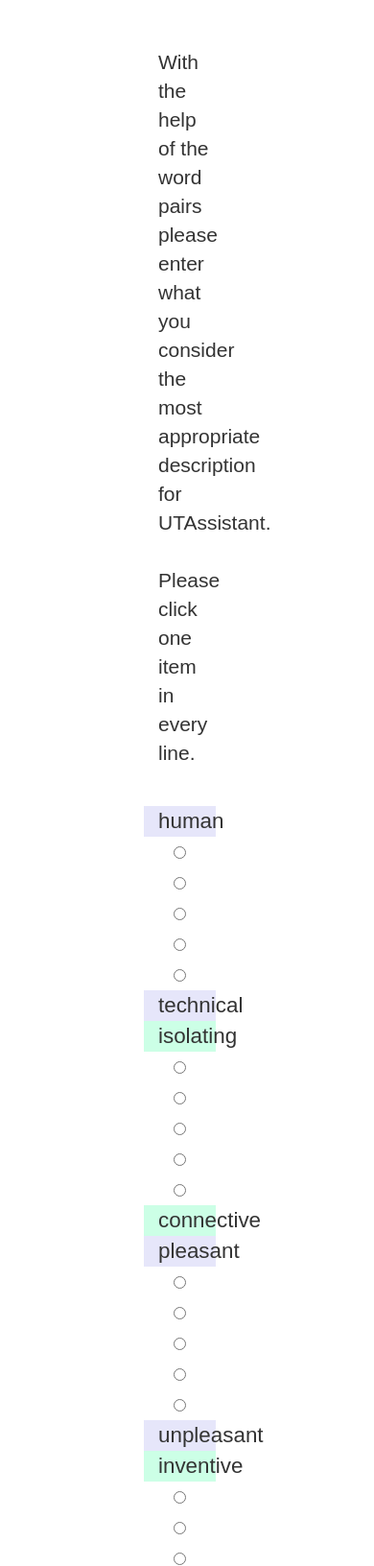
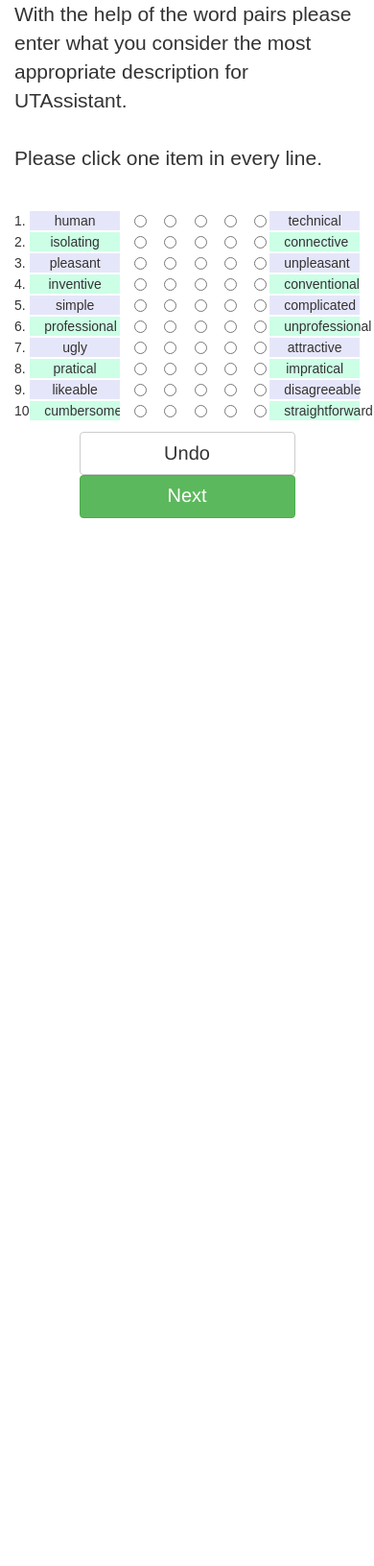
Before and after one commit to buppa93/ium, a PHP site: page /attrakdiff/attrak1.php in a window 390 px wide; the page is wider, and only the part inside the window is pictured. Shown: the top 1632 px of that part at 96% size. After the commit the page ends 540 px from the top of that part, so only its background shows below. Run offline with PHP 8.4, Linux system fonts and the light colour scheme; some libraries are stand-ins or nearby versions.

Commit message:
responsive attrakdiff

```diff
--- a/attrakdiff/attrak1.php
+++ b/attrakdiff/attrak1.php
@@ -4,6 +4,7 @@
         <meta name="viewport" content="width=device-width, initial-scale=1">
         <link rel="stylesheet" href="http://maxcdn.bootstrapcdn.com/bootstrap/3.3.5/css/bootstrap.min.css">
         <link rel="stylesheet" href="./css/attrak.css">
+        <link rel="stylesheet" href="./css/small-device.css">
         <script src="https://ajax.googleapis.com/ajax/libs/jquery/1.11.3/jquery.min.js"></script>
         <script src="http://maxcdn.bootstrapcdn.com/bootstrap/3.3.5/js/bootstrap.min.js"></script>
         <script>
@@ -41,94 +42,104 @@
                  <br><br>
              </p>
              <div class="row">
-                <div class="col-lg-3" style="background-color:lavender;">human </div>
-                <div class="col-lg-1" style="background-color:white;"><input type="radio" name="a1" value="1"></div>
-                <div class="col-lg-1" style="background-color:white;"><input type="radio" name="a1" value="2"></div>
-                <div class="col-lg-1" style="background-color:white;"><input type="radio" name="a1" value="3"></div>
-                <div class="col-lg-1" style="background-color:white;"><input type="radio" name="a1" value="4"></div>
-                <div class="col-lg-1" style="background-color:white;"><input type="radio" name="a1" value="5"></div>
-                <div class="col-lg-3" style="background-color:lavender;">technical</div>
+                <div class="col-lg-1 col-sm-1 col-xs-1" style="background-color:white;">1.</div>
+                <div class="col-lg-3 col-sm-3 col-xs-3" style="background-color:lavender;">human </div>
+                <div class="col-lg-1 col-sm-1 col-xs-1" style="background-color:white;"><input type="radio" name="a1" value="1"></div>
+                <div class="col-lg-1 col-sm-1 col-xs-1" style="background-color:white;"><input type="radio" name="a1" value="2"></div>
+                <div class="col-lg-1 col-sm-1 col-xs-1" style="background-color:white;"><input type="radio" name="a1" value="3"></div>
+                <div class="col-lg-1 col-sm-1 col-xs-1" style="background-color:white;"><input type="radio" name="a1" value="4"></div>
+                <div class="col-lg-1 col-sm-1 col-xs-1" style="background-color:white;"><input type="radio" name="a1" value="5"></div>
+                <div class="col-lg-3 col-sm-3 col-xs-3" style="background-color:lavender;">technical</div>
              </div>
              <div class="row">
-                <div class="col-lg-3" style="background-color: #ccffe6;">isolating</div>
-                <div class="col-lg-1" style="background-color:white;"><input type="radio" name="a2" value="1"></div>
-                <div class="col-lg-1" style="background-color:white;"><input type="radio" name="a2" value="2"></div>
-                <div class="col-lg-1" style="background-color:white;"><input type="radio" name="a2" value="3"></div>
-                <div class="col-lg-1" style="background-color:white;"><input type="radio" name="a2" value="4"></div>
-                <div class="col-lg-1" style="background-color:white;"><input type="radio" name="a2" value="5"></div>
-                <div class="col-lg-3" style="background-color: #ccffe6;">connective</div>
+                <div class="col-lg-1 col-sm-1 col-xs-1" style="background-color:white;">2.</div>
+                <div class="col-lg-3 col-sm-3 col-xs-3" style="background-color: #ccffe6;">isolating</div>
+                <div class="col-lg-1 col-sm-1 col-xs-1" style="background-color:white;"><input type="radio" name="a2" value="1"></div>
+                <div class="col-lg-1 col-sm-1 col-xs-1" style="background-color:white;"><input type="radio" name="a2" value="2"></div>
+                <div class="col-lg-1 col-sm-1 col-xs-1" style="background-color:white;"><input type="radio" name="a2" value="3"></div>
+                <div class="col-lg-1 col-sm-1 col-xs-1" style="background-color:white;"><input type="radio" name="a2" value="4"></div>
+                <div class="col-lg-1 col-sm-1 col-xs-1" style="background-color:white;"><input type="radio" name="a2" value="5"></div>
+                <div class="col-lg-3 col-sm-3 col-xs-3" style="background-color: #ccffe6;">connective</div>
              </div>
              <div class="row">
-                <div class="col-lg-3" style="background-color:lavender;">pleasant</div>
-                <div class="col-lg-1" style="background-color:white;"><input type="radio" name="a3" value="1"></div>
-                <div class="col-lg-1" style="background-color:white;"><input type="radio" name="a3" value="2"></div>
-                <div class="col-lg-1" style="background-color:white;"><input type="radio" name="a3" value="3"></div>
-                <div class="col-lg-1" style="background-color:white;"><input type="radio" name="a3" value="4"></div>
-                <div class="col-lg-1" style="background-color:white;"><input type="radio" name="a3" value="5"></div>
-                <div class="col-lg-3" style="background-color:lavender;">unpleasant</div>
+                <div class="col-lg-1 col-sm-1 col-xs-1" style="background-color:white;">3.</div>
+                <div class="col-lg-3 col-sm-3 col-xs-3" style="background-color:lavender;">pleasant</div>
+                <div class="col-lg-1 col-sm-1 col-xs-1" style="background-color:white;"><input type="radio" name="a3" value="1"></div>
+                <div class="col-lg-1 col-sm-1 col-xs-1" style="background-color:white;"><input type="radio" name="a3" value="2"></div>
+                <div class="col-lg-1 col-sm-1 col-xs-1" style="background-color:white;"><input type="radio" name="a3" value="3"></div>
+                <div class="col-lg-1 col-sm-1 col-xs-1" style="background-color:white;"><input type="radio" name="a3" value="4"></div>
+                <div class="col-lg-1 col-sm-1 col-xs-1" style="background-color:white;"><input type="radio" name="a3" value="5"></div>
+                <div class="col-lg-3 col-sm-3 col-xs-3" style="background-color:lavender;">unpleasant</div>
              </div>
              <div class="row">
-                <div class="col-lg-3" style="background-color: #ccffe6;">inventive</div>
-                <div class="col-lg-1" style="background-color:white;"><input type="radio" name="a4" value="1"></div>
-                <div class="col-lg-1" style="background-color:white;"><input type="radio" name="a4" value="2"></div>
-                <div class="col-lg-1" style="background-color:white;"><input type="radio" name="a4" value="3"></div>
-                <div class="col-lg-1" style="background-color:white;"><input type="radio" name="a4" value="4"></div>
-                <div class="col-lg-1" style="background-color:white;"><input type="radio" name="a4" value="5"></div>
-                <div class="col-lg-3" style="background-color: #ccffe6;">conventional</div>
+                <div class="col-lg-1 col-sm-1 col-xs-1" style="background-color:white;">4.</div>
+                <div class="col-lg-3 col-sm-3 col-xs-3" style="background-color: #ccffe6;">inventive</div>
+                <div class="col-lg-1 col-sm-1 col-xs-1" style="background-color:white;"><input type="radio" name="a4" value="1"></div>
+                <div class="col-lg-1 col-sm-1 col-xs-1" style="background-color:white;"><input type="radio" name="a4" value="2"></div>
+                <div class="col-lg-1 col-sm-1 col-xs-1" style="background-color:white;"><input type="radio" name="a4" value="3"></div>
+                <div class="col-lg-1 col-sm-1 col-xs-1" style="background-color:white;"><input type="radio" name="a4" value="4"></div>
+                <div class="col-lg-1 col-sm-1 col-xs-1" style="background-color:white;"><input type="radio" name="a4" value="5"></div>
+                <div class="col-lg-3 col-sm-3 col-xs-3" style="background-color: #ccffe6;">conventional</div>
              </div>
              <div class="row">
-                <div class="col-lg-3" style="background-color:lavender;">simple</div>
-                <div class="col-lg-1" style="background-color:white;"><input type="radio" name="a5" value="1"></div>
-                <div class="col-lg-1" style="background-color:white;"><input type="radio" name="a5" value="2"></div>
-                <div class="col-lg-1" style="background-color:white;"><input type="radio" name="a5" value="3"></div>
-                <div class="col-lg-1" style="background-color:white;"><input type="radio" name="a5" value="4"></div>
-                <div class="col-lg-1" style="background-color:white;"><input type="radio" name="a5" value="5"></div>
-                <div class="col-lg-3" style="background-color:lavender;">complicated</div>
+                <div class="col-lg-1 col-sm-1 col-xs-1" style="background-color:white;">5.</div>
+                <div class="col-lg-3 col-sm-3 col-xs-3" style="background-color:lavender;">simple</div>
+                <div class="col-lg-1 col-sm-1 col-xs-1" style="background-color:white;"><input type="radio" name="a5" value="1"></div>
+                <div class="col-lg-1 col-sm-1 col-xs-1" style="background-color:white;"><input type="radio" name="a5" value="2"></div>
+                <div class="col-lg-1 col-sm-1 col-xs-1" style="background-color:white;"><input type="radio" name="a5" value="3"></div>
+                <div class="col-lg-1 col-sm-1 col-xs-1" style="background-color:white;"><input type="radio" name="a5" value="4"></div>
+                <div class="col-lg-1 col-sm-1 col-xs-1" style="background-color:white;"><input type="radio" name="a5" value="5"></div>
+                <div class="col-lg-3 col-sm-3 col-xs-3" style="background-color:lavender;">complicated</div>
              </div>
              <div class="row">
-                <div class="col-lg-3" style="background-color: #ccffe6;">professional</div>
-                <div class="col-lg-1" style="background-color:white;"><input type="radio" name="a6" value="1"></div>
-                <div class="col-lg-1" style="background-color:white;"><input type="radio" name="a6" value="2"></div>
-                <div class="col-lg-1" style="background-color:white;"><input type="radio" name="a6" value="3"></div>
-                <div class="col-lg-1" style="background-color:white;"><input type="radio" name="a6" value="4"></div>
-                <div class="col-lg-1" style="background-color:white;"><input type="radio" name="a6" value="5"></div>
-                <div class="col-lg-3" style="background-color: #ccffe6;">unprofessional</div>
+                <div class="col-lg-1 col-sm-1 col-xs-1" style="background-color:white;">6.</div>
+                <div class="col-lg-3 col-sm-3 col-xs-3" style="background-color: #ccffe6;">professional</div>
+                <div class="col-lg-1 col-sm-1 col-xs-1" style="background-color:white;"><input type="radio" name="a6" value="1"></div>
+                <div class="col-lg-1 col-sm-1 col-xs-1" style="background-color:white;"><input type="radio" name="a6" value="2"></div>
+                <div class="col-lg-1 col-sm-1 col-xs-1" style="background-color:white;"><input type="radio" name="a6" value="3"></div>
+                <div class="col-lg-1 col-sm-1 col-xs-1" style="background-color:white;"><input type="radio" name="a6" value="4"></div>
+                <div class="col-lg-1 col-sm-1 col-xs-1" style="background-color:white;"><input type="radio" name="a6" value="5"></div>
+                <div class="col-lg-3 col-sm-3 col-xs-3" style="background-color: #ccffe6;">unprofessional</div>
              </div>
              <div class="row">
-                <div class="col-lg-3" style="background-color:lavender;">ugly</div>
-                <div class="col-lg-1" style="background-color:white;"><input type="radio" name="a7" value="1"></div>
-                <div class="col-lg-1" style="background-color:white;"><input type="radio" name="a7" value="2"></div>
-                <div class="col-lg-1" style="background-color:white;"><input type="radio" name="a7" value="3"></div>
-                <div class="col-lg-1" style="background-color:white;"><input type="radio" name="a7" value="4"></div>
-                <div class="col-lg-1" style="background-color:white;"><input type="radio" name="a7" value="5"></div>
-                <div class="col-lg-3" style="background-color:lavender;">attractive</div>
+                <div class="col-lg-1 col-sm-1 col-xs-1" style="background-color:white;">7.</div>
+                <div class="col-lg-3 col-sm-3 col-xs-3" style="background-color:lavender;">ugly</div>
+                <div class="col-lg-1 col-sm-1 col-xs-1" style="background-color:white;"><input type="radio" name="a7" value="1"></div>
+                <div class="col-lg-1 col-sm-1 col-xs-1" style="background-color:white;"><input type="radio" name="a7" value="2"></div>
+                <div class="col-lg-1 col-sm-1 col-xs-1" style="background-color:white;"><input type="radio" name="a7" value="3"></div>
+                <div class="col-lg-1 col-sm-1 col-xs-1" style="background-color:white;"><input type="radio" name="a7" value="4"></div>
+                <div class="col-lg-1 col-sm-1 col-xs-1" style="background-color:white;"><input type="radio" name="a7" value="5"></div>
+                <div class="col-lg-3 col-sm-3 col-xs-3" style="background-color:lavender;">attractive</div>
              </div>
              <div class="row">
-                <div class="col-lg-3" style="background-color: #ccffe6;">pratical</div>
-                <div class="col-lg-1" style="background-color:white;"><input type="radio" name="a8" value="1"></div>
-                <div class="col-lg-1" style="background-color:white;"><input type="radio" name="a8" value="2"></div>
-                <div class="col-lg-1" style="background-color:white;"><input type="radio" name="a8" value="3"></div>
-                <div class="col-lg-1" style="background-color:white;"><input type="radio" name="a8" value="4"></div>
-                <div class="col-lg-1" style="background-color:white;"><input type="radio" name="a8" value="5"></div>
-                <div class="col-lg-3" style="background-color: #ccffe6;">impratical</div>
+                <div class="col-lg-1 col-sm-1 col-xs-1" style="background-color:white;">8.</div>
+                <div class="col-lg-3 col-sm-3 col-xs-3" style="background-color: #ccffe6;">pratical</div>
+                <div class="col-lg-1 col-sm-1 col-xs-1" style="background-color:white;"><input type="radio" name="a8" value="1"></div>
+                <div class="col-lg-1 col-sm-1 col-xs-1" style="background-color:white;"><input type="radio" name="a8" value="2"></div>
+                <div class="col-lg-1 col-sm-1 col-xs-1" style="background-color:white;"><input type="radio" name="a8" value="3"></div>
+                <div class="col-lg-1 col-sm-1 col-xs-1" style="background-color:white;"><input type="radio" name="a8" value="4"></div>
+                <div class="col-lg-1 col-sm-1 col-xs-1" style="background-color:white;"><input type="radio" name="a8" value="5"></div>
+                <div class="col-lg-3 col-sm-3 col-xs-3" style="background-color: #ccffe6;">impratical</div>
              </div>
              <div class="row">
-                <div class="col-lg-3" style="background-color:lavender;">likeable</div>
-                <div class="col-lg-1" style="background-color:white;"><input type="radio" name="a9" value="1"></div>
-                <div class="col-lg-1" style="background-color:white;"><input type="radio" name="a9" value="2"></div>
-                <div class="col-lg-1" style="background-color:white;"><input type="radio" name="a9" value="3"></div>
-                <div class="col-lg-1" style="background-color:white;"><input type="radio" name="a9" value="4"></div>
-                <div class="col-lg-1" style="background-color:white;"><input type="radio" name="a9" value="5"></div>
-                <div class="col-lg-3" style="background-color:lavender;">disagreeable</div>
+                <div class="col-lg-1 col-sm-1 col-xs-1" style="background-color:white;">9.</div>
+                <div class="col-lg-3 col-sm-3 col-xs-3" style="background-color:lavender;">likeable</div>
+                <div class="col-lg-1 col-sm-1 col-xs-1" style="background-color:white;"><input type="radio" name="a9" value="1"></div>
+                <div class="col-lg-1 col-sm-1 col-xs-1" style="background-color:white;"><input type="radio" name="a9" value="2"></div>
+                <div class="col-lg-1 col-sm-1 col-xs-1" style="background-color:white;"><input type="radio" name="a9" value="3"></div>
+                <div class="col-lg-1 col-sm-1 col-xs-1" style="background-color:white;"><input type="radio" name="a9" value="4"></div>
+                <div class="col-lg-1 col-sm-1 col-xs-1" style="background-color:white;"><input type="radio" name="a9" value="5"></div>
+                <div class="col-lg-3 col-sm-3 col-xs-3" style="background-color:lavender;">disagreeable</div>
              </div>
              <div class="row">
-                <div class="col-lg-3" style="background-color: #ccffe6;">cumbersome</div>
-                <div class="col-lg-1" style="background-color:white;"><input type="radio" name="a10" value="1"></div>
-                <div class="col-lg-1" style="background-color:white;"><input type="radio" name="a10" value="2"></div>
-                <div class="col-lg-1" style="background-color:white;"><input type="radio" name="a10" value="3"></div>
-                <div class="col-lg-1" style="background-color:white;"><input type="radio" name="a10" value="4"></div>
-                <div class="col-lg-1" style="background-color:white;"><input type="radio" name="a10" value="5"></div>
-                <div class="col-lg-3" style="background-color: #ccffe6;">straightforward</div>
+                <div class="col-lg-1 col-sm-1 col-xs-1" style="background-color:white;">10.</div>
+                <div class="col-lg-3 col-sm-3 col-xs-3" style="background-color: #ccffe6;">cumbersome</div>
+                <div class="col-lg-1 col-sm-1 col-xs-1" style="background-color:white;"><input type="radio" name="a10" value="1"></div>
+                <div class="col-lg-1 col-sm-1 col-xs-1" style="background-color:white;"><input type="radio" name="a10" value="2"></div>
+                <div class="col-lg-1 col-sm-1 col-xs-1" style="background-color:white;"><input type="radio" name="a10" value="3"></div>
+                <div class="col-lg-1 col-sm-1 col-xs-1" style="background-color:white;"><input type="radio" name="a10" value="4"></div>
+                <div class="col-lg-1 col-sm-1 col-xs-1" style="background-color:white;"><input type="radio" name="a10" value="5"></div>
+                <div class="col-lg-3 col-sm-3 col-xs-3" style="background-color: #ccffe6;">straightforward</div>
              </div>
               <div class="bttn-group col-lg-12">
                 <input type="button" value="Undo" class="action-button btn btn-default">
--- a/attrakdiff/css/attrak.css
+++ b/attrakdiff/css/attrak.css
@@ -1,17 +1,8 @@
 
-.container_attrak, .container
-{
-  /* float:center; */
-    vertical-align: middle;
-    margin-top: 50px;
-    margin-bottom: 40px;
-    margin-right: 150px;
-    margin-left: 150px;
-}
 
 .row {
    margin-right: auto;
-   font-size: 160%;
+  /* font-size: 160%; */
    text-align: center;
    font-family:sans-serif;
 }
--- /dev/null
+++ b/attrakdiff/css/small-device.css
@@ -0,0 +1,7 @@
+@media only screen and (min-width:780px) and (max-width:4000px)
+{
+    .row
+    {
+        font-size: 160%;
+    }
+}
```
Also changed, not shown: attrakdiff/attrak2.php (+24 -14 lines), attrakdiff/attrak3.php (+17 -5 lines).
